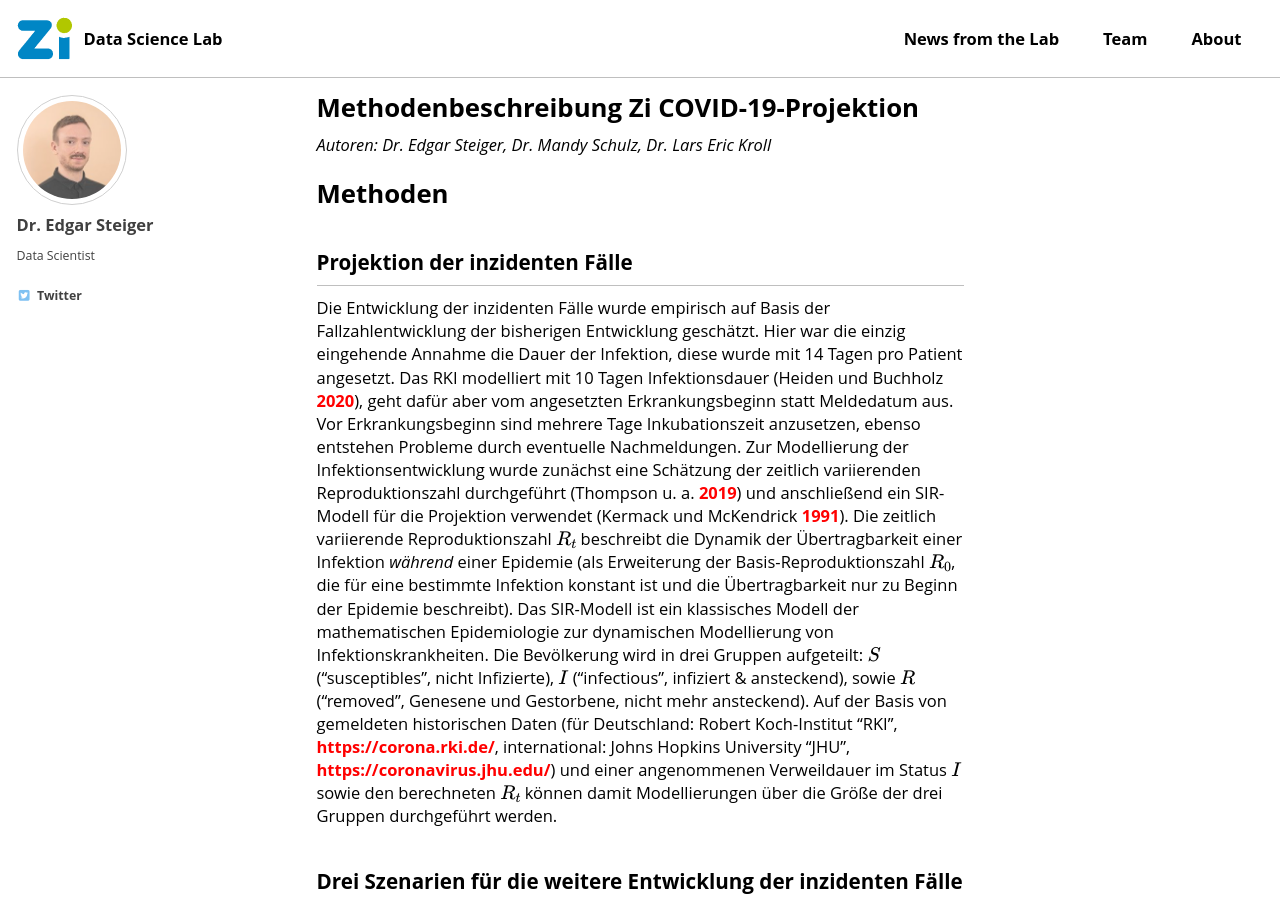
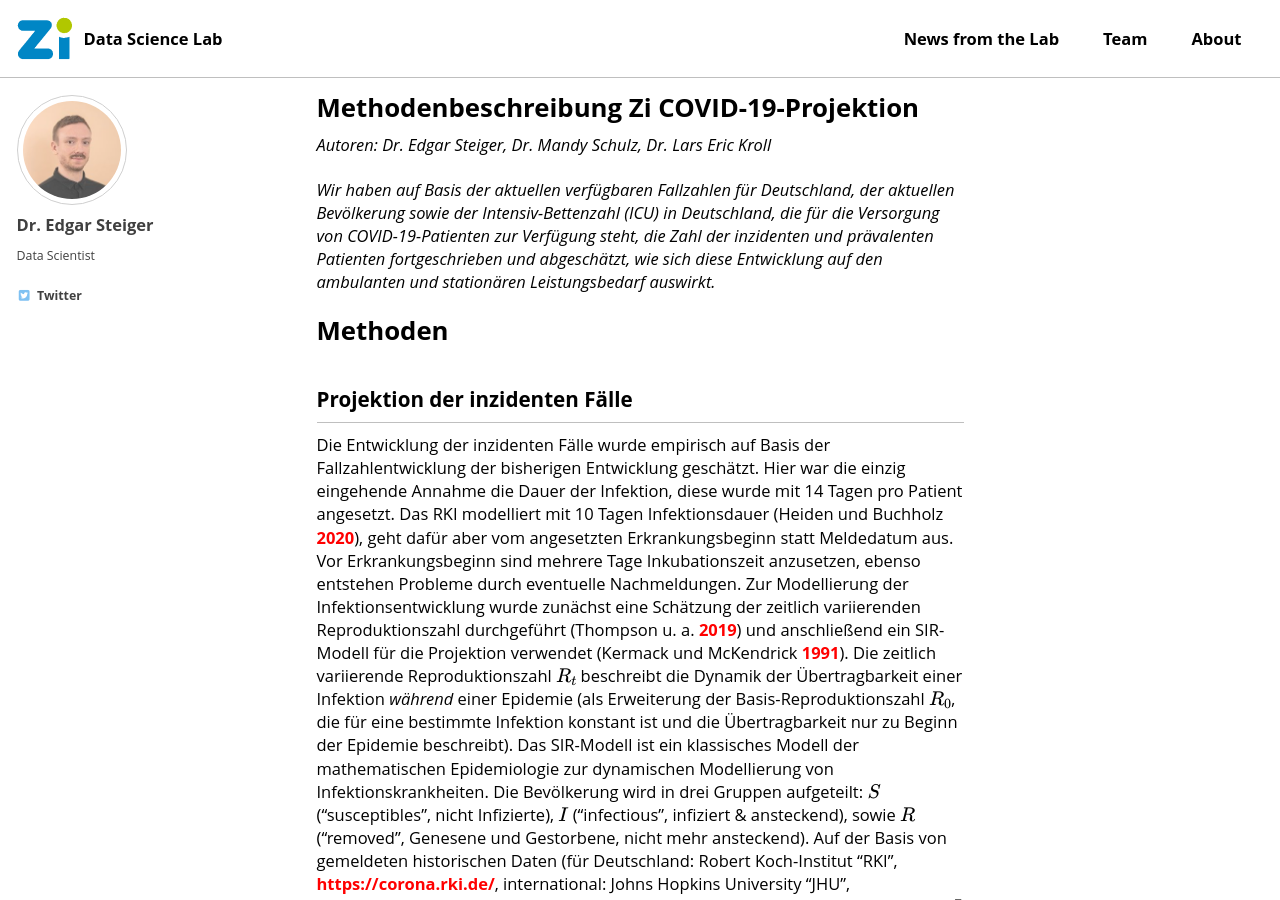
Before and after one commit to zidatalab/zidatalab.github.io, a Jekyll site: the page built from _posts/2020-05-18-Methodenbeschreibung_Projektion_COVID-19.md, in a window 1280 px wide and 900 px high. Built offline with Jekyll 4.4.1, drawn with Linux system fonts in a browser that asks for light colours; cached includes are drawn as plain includes; nearby versions of some CDN libraries; formulas are drawn with MathJax 3.

Commit message:
Update 2020-05-18-Methodenbeschreibung_Projektion_COVID-19.md

```diff
--- a/_posts/2020-05-18-Methodenbeschreibung_Projektion_COVID-19.md
+++ b/_posts/2020-05-18-Methodenbeschreibung_Projektion_COVID-19.md
@@ -12,6 +12,8 @@ author_profile: true
 
 *Autoren:*
 *Dr. Edgar Steiger, Dr. Mandy Schulz, Dr. Lars Eric Kroll*
+
+*Wir haben auf Basis der aktuellen verfügbaren Fallzahlen für Deutschland, der aktuellen Bevölkerung sowie der Intensiv-Bettenzahl (ICU) in Deutschland, die für die Versorgung von COVID-19-Patienten zur Verfügung steht, die Zahl der inzidenten und prävalenten Patienten fortgeschrieben und abgeschätzt, wie sich diese Entwicklung auf den ambulanten und stationären Leistungsbedarf auswirkt.*
 
 # Methoden
 
```
